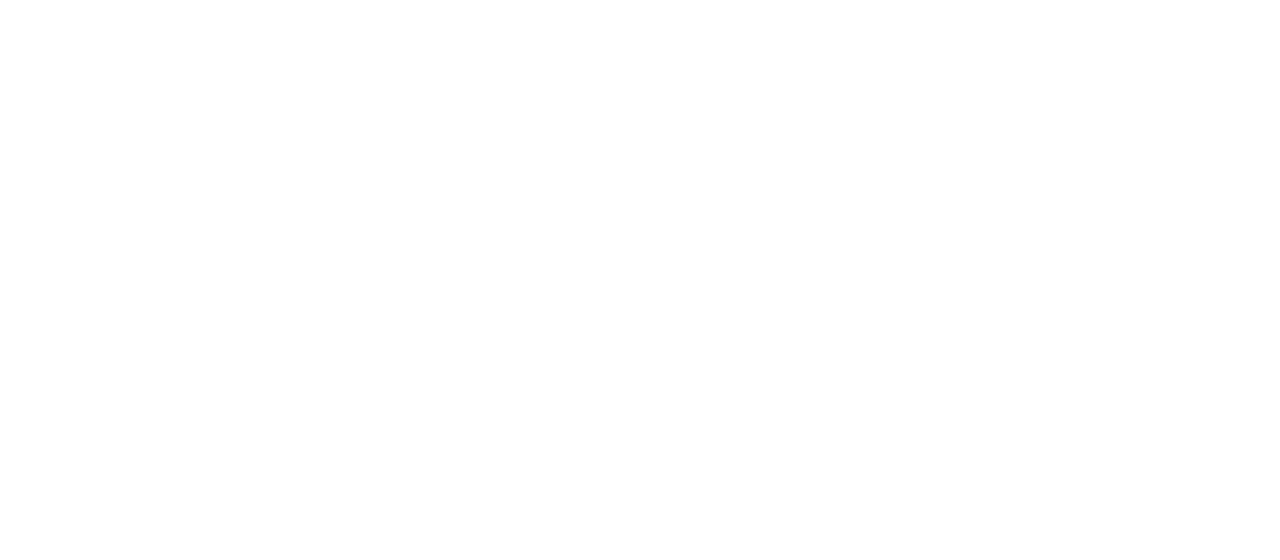
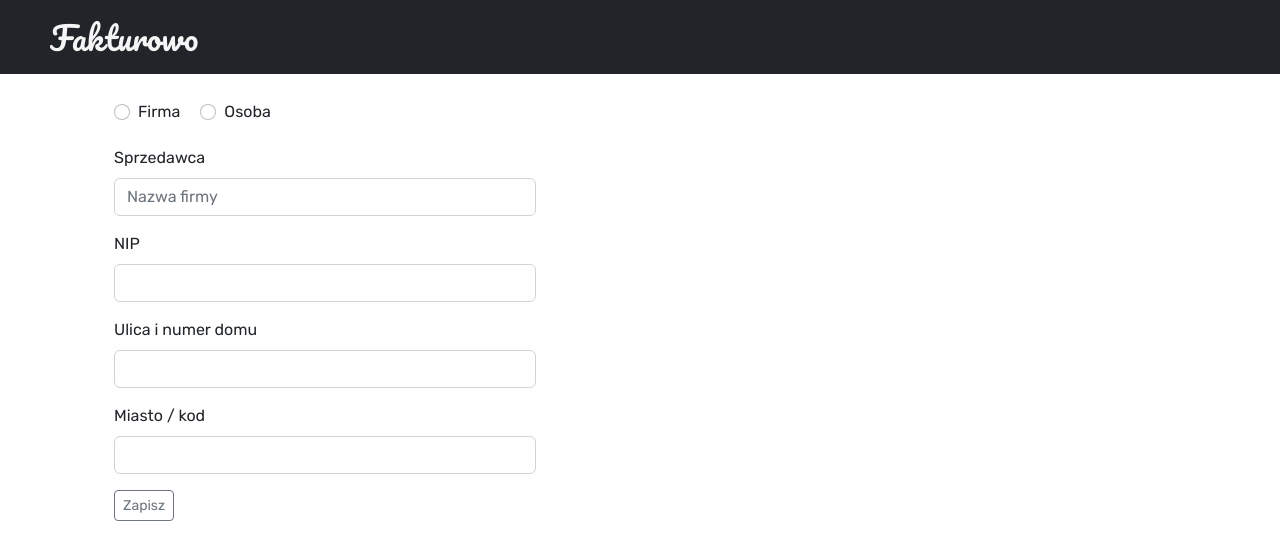
Before and after one commit to AngelikaKulbacka/fakturyVAT-frontend, a React (Create React App) app in the folder faktury-vat/: page /companydata in a window 1280 px wide. Before the commit this address had no page. Shown: the top 560 px of the page. Built offline with nearby package versions, Linux system fonts and the light colour scheme.

Commit message:
dodanie edycji sprzedawcy

```diff
--- a/faktury-vat/src/App.js
+++ b/faktury-vat/src/App.js
@@ -6,6 +6,7 @@
 import HomeForm from './Components/HomeForm';
 import DocumentsListForm from './Components/DocumentsListForm';
 import { BrowserRouter as Router, Routes, Route } from "react-router-dom";
+import EditCompanyDataForm from './Components/EditCompanyDataForm';
 
 function App() {
   return (
@@ -17,6 +18,7 @@
           <Route exact path="/wystaw" element={<InvoicingForm />} />
           <Route exact path="/" element={<HomeForm />} />
           <Route exact path="/dokumenty" element={<DocumentsListForm />} />
+          <Route exact path="/companydata" element={<EditCompanyDataForm />} />
         </Routes>
       </Router>
     </div>
--- /dev/null
+++ b/faktury-vat/src/Components/EditCompanyDataForm.jsx
@@ -0,0 +1,84 @@
+import 'bootstrap/dist/css/bootstrap.min.css';
+import { Container, Form, Row, Col, Navbar, Button } from 'react-bootstrap';
+import { useState } from 'react';
+import NavbarComponent from './navbar';
+
+const EditCompanyDataForm = () => {
+    const [isPersonSelected, setPersonSelected] = useState(false);
+
+    const handleRadioButtonChange = (event) => {
+        if (event.target.id === 'radio2') {
+            setPersonSelected(true);
+        } else {
+            setPersonSelected(false);
+        }
+    };
+
+    return (
+        <Container>
+            <NavbarComponent />
+            <Container style={{ margin: '20px', marginTop: 100, width: "40%" }}>
+                <Row>
+                    <Col>
+                        <Form.Group className="d-flex align-items-center" style={{ display: 'flex', flexDirection: 'row' }}>
+                            <Form.Check
+                                type="radio"
+                                label="Firma"
+                                name="radios1"
+                                id="radio1"
+                                onChange={handleRadioButtonChange}
+                            />
+                            <Form.Check
+                                style={{ marginLeft: 20 }}
+                                type="radio"
+                                label="Osoba"
+                                name="radios1"
+                                id="radio2"
+                                onChange={handleRadioButtonChange}
+                            />
+                        </Form.Group>
+                    </Col>
+                </Row>
+                <Form style={{ marginTop: 20 }}>
+                    <Form.Group className="mb-3">
+                        <Form.Label>Sprzedawca</Form.Label>
+                        {!isPersonSelected && (
+                            <Form.Control placeholder="Nazwa firmy" />
+                        )}
+                        {isPersonSelected && (
+                            <>
+                                <Form.Control placeholder="Imię" style={{ marginBottom: 10 }} />
+                                <Form.Control placeholder="Nazwisko" style={{ marginBottom: 10 }} />
+                                <Form.Label>PESEL</Form.Label>
+                                <Form.Control />
+                            </>
+                        )}
+                    </Form.Group>
+                </Form>
+                <Form>
+                    <Form.Group className="mb-3">
+                        <Form.Label>NIP</Form.Label>
+                        <Form.Control />
+                    </Form.Group>
+                </Form>
+                <Form>
+                    <Form.Group className="mb-3">
+                        <Form.Label>Ulica i numer domu</Form.Label>
+                        <Form.Control />
+                    </Form.Group>
+                </Form>
+                <Form>
+                    <Form.Group className="mb-3">
+                        <Form.Label>Miasto / kod</Form.Label>
+                        <Form.Control />
+                    </Form.Group>
+                </Form>
+                <Button variant="outline-secondary" size="sm" href="/dokumenty">
+                    Zapisz
+                </Button>
+            </Container>
+        </Container>
+    );
+};
+
+export default EditCompanyDataForm;
--- a/faktury-vat/src/Components/InvoicingForm.jsx
+++ b/faktury-vat/src/Components/InvoicingForm.jsx
@@ -12,6 +12,26 @@
         console.log(e);
         setValue(e)
     }
+
+    const [isPersonSelected1, setPersonSelected1] = useState(false);
+
+    const handleRadioButtonChange1 = (event) => {
+        if (event.target.id === 'radio2') {
+            setPersonSelected1(true);
+        } else {
+            setPersonSelected1(false);
+        }
+    };
+
+    const [isPersonSelected2, setPersonSelected2] = useState(false);
+
+    const handleRadioButtonChange2 = (event) => {
+        if (event.target.id === 'radio4') {
+            setPersonSelected2(true);
+        } else {
+            setPersonSelected2(false);
+        }
+    };
 
     return (
         <Container>
@@ -105,6 +125,7 @@
                         label="Firma"
                         name="radios1"
                         id="radio1"
+                        onChange={handleRadioButtonChange1}
                         />
                         <Form.Check
                         style={{ marginLeft: 20 }}
@@ -112,6 +133,7 @@
                         label="Osoba"
                         name="radios1"
                         id="radio2"
+                        onChange={handleRadioButtonChange1}
                         />
                     </Form.Group>
                     </Col>
@@ -149,6 +171,7 @@
                         label="Firma"
                         name="radios2"
                         id="radio3"
+                        onChange={handleRadioButtonChange2}
                         />
                         <Form.Check
                         style={{ marginLeft: 20 }}
@@ -156,6 +179,7 @@
                         label="Osoba"
                         name="radios2"
                         id="radio4"
+                        onChange={handleRadioButtonChange2}
                         />
                     </Form.Group>
                     </Col>
@@ -167,15 +191,35 @@
                         <Form>
                             <Form.Group className="mb-3">
                                 <Form.Label>Sprzedawca</Form.Label>
-                                <Form.Control placeholder="Nazwa firmy" />
+                                {!isPersonSelected1 && (
+                                    <Form.Control placeholder="Nazwa firmy" />
+                                )}
+                                {isPersonSelected1 && (
+                                    <>
+                                        <Form.Control placeholder="Imię" style={{ marginBottom: 10 }} />
+                                        <Form.Control placeholder="Nazwisko" style={{ marginBottom: 10 }} />
+                                        <Form.Label>PESEL</Form.Label>
+                                        <Form.Control />
+                                    </>
+                                )}
                             </Form.Group>
                         </Form>
                     </Col>
                     <Col>
                         <Form>
                             <Form.Group className="mb-3">
-                                <Form.Label>Nabywca</Form.Label>
-                                <Form.Control placeholder="Nazwa firmy" />
+                            <Form.Label>Nabywca</Form.Label>
+                                {!isPersonSelected2 && (
+                                    <Form.Control placeholder="Nazwa firmy" />
+                                )}
+                                {isPersonSelected2 && (
+                                    <>
+                                        <Form.Control placeholder="Imię" style={{ marginBottom: 10 }} />
+                                        <Form.Control placeholder="Nazwisko" style={{ marginBottom: 10 }} />
+                                        <Form.Label>PESEL</Form.Label>
+                                        <Form.Control />
+                                    </>
+                                )}
                             </Form.Group>
                         </Form>
                     </Col>
@@ -340,6 +384,8 @@
                         <Form className="d-flex align-items-center" style={{ marginRight: 10 }}>
                             <Form.Group className="mb-3">
                                 <Form.Control placeholder="0.00" />
+                                <Form.Label style={{ marginTop: 15 }}>Razem</Form.Label>
+                                <Form.Label style={{ marginTop: 65 }}>Do zapłaty</Form.Label>
                             </Form.Group>
                         </Form>
                     </Col>
@@ -347,6 +393,9 @@
                         <Form className="d-flex align-items-center" style={{ marginRight: 10 }}>
                             <Form.Group className="mb-3">
                                 <Form.Control placeholder="0.00" />
+                                <Form.Control style={{ marginTop: 10 }} placeholder="0.00" />
+                                <Form.Control style={{ marginTop: 10 }} placeholder="0.00" />
+                                <Form.Control style={{ marginTop: 10 }} placeholder="0.00" />
                             </Form.Group>
                         </Form>
                     </Col>
@@ -359,6 +408,7 @@
                                     <Dropdown.Item href="#/action-2">5%</Dropdown.Item>
                                     <Dropdown.Item href="#/action-3">0%</Dropdown.Item>
                                 </DropdownButton>
+                                <Form.Control style={{ marginTop: 58 }} placeholder="23%" />
                             </Form.Group>
                         </Form>
                     </Col>
@@ -366,6 +416,8 @@
                         <Form className="d-flex align-items-center" style={{ marginRight: 10 }}>
                             <Form.Group className="mb-3">
                                 <Form.Control placeholder="0.00" />
+                                <Form.Control style={{ marginTop: 10 }} placeholder="0.00" />
+                                <Form.Control style={{ marginTop: 10 }} placeholder="0.00" />
                             </Form.Group>
                         </Form>
                     </Col>
@@ -373,6 +425,8 @@
                         <Form className="d-flex align-items-center" style={{ marginRight: 10 }}>
                             <Form.Group className="mb-3">
                                 <Form.Control placeholder="0.00" />
+                                <Form.Control style={{ marginTop: 10 }} placeholder="0.00" />
+                                <Form.Control style={{ marginTop: 10 }} placeholder="0.00" />
                             </Form.Group>
                         </Form>
                     </Col>
@@ -416,6 +470,9 @@
                         </Form>
                     </Col>
                 </Row>
+                <Button variant="outline-secondary" size="md" href="/dokumenty" style={{ marginBottom: 40 }}>
+                    Zapisz
+                </Button>
             </Container>
         </Container>
     );
```
Also changed, not shown: faktury-vat/src/Components/DocumentsListForm.jsx (+7 -7 lines).
